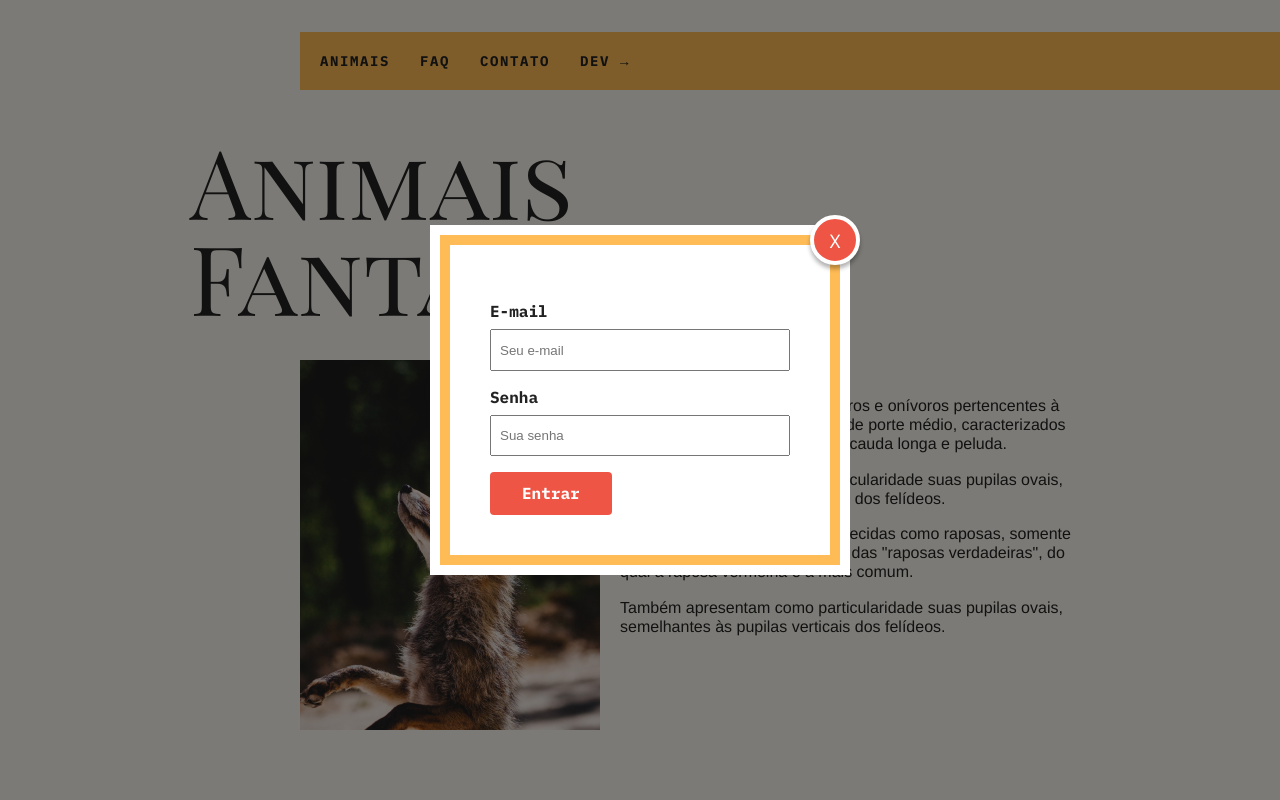
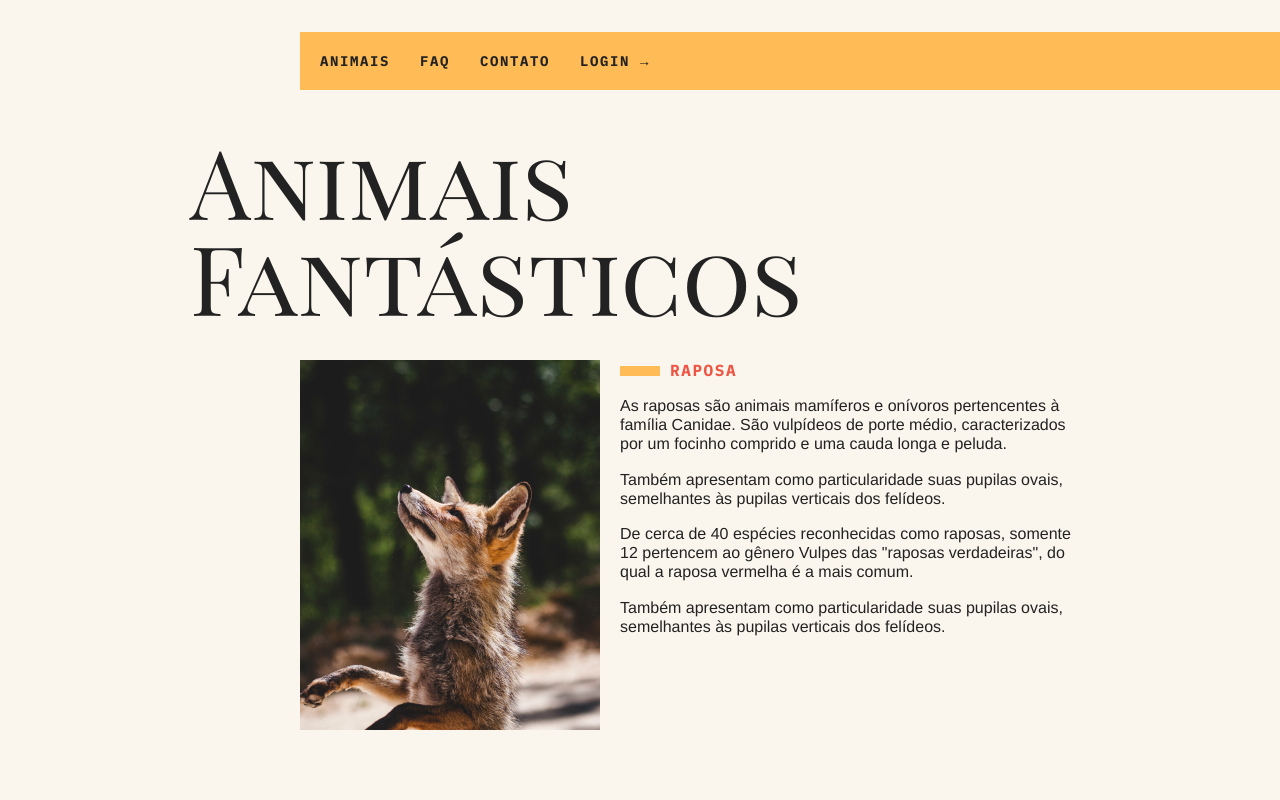
Before and after one commit to rafaelftdelima/fantastic-animals, a plain HTML site: page index.html in a window 1280 px wide. Shown: the top 800 px of the page. Drawn offline with Linux system fonts and the light colour scheme.

Commit message:
Remove .actived class from modal and add dataset to login option in main navegation

```diff
--- a/index.html
+++ b/index.html
@@ -26,7 +26,7 @@
                 <li class="navegation-item"><a href="#animals">Animais</a></li>
                 <li class="navegation-item"><a href="#faq">Faq</a></li>
                 <li class="navegation-item"><a href="#contact">Contato</a></li>
-                <li class="navegation-item"><a href="https://www.origamid.com">Dev →</a></li>
+                <li class="navegation-item" data-modal="open"><a href="#">Login →</a></li>
             </ul>
         </nav>
 
@@ -173,7 +173,7 @@
         </footer>
     </div>
 
-    <section class="modal-container actived" data-modal="container">
+    <section class="modal-container" data-modal="container">
         <div class="modal">
             <button class="modal-close" data-modal="close">X</button>
 
```
